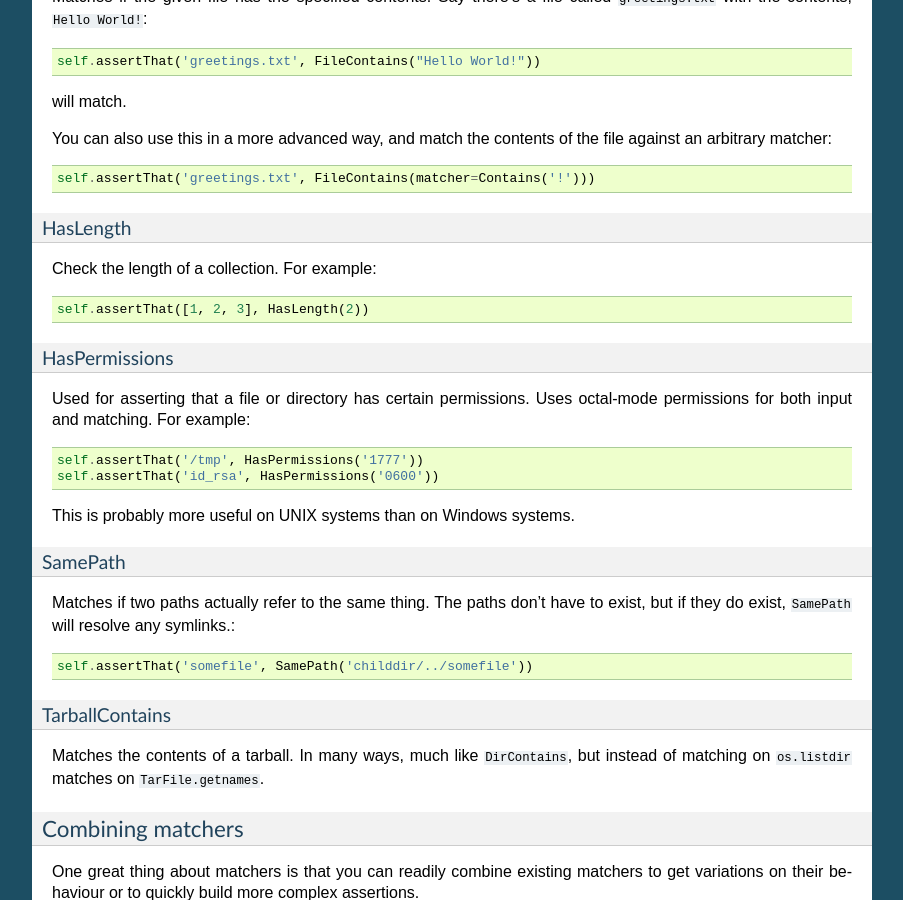
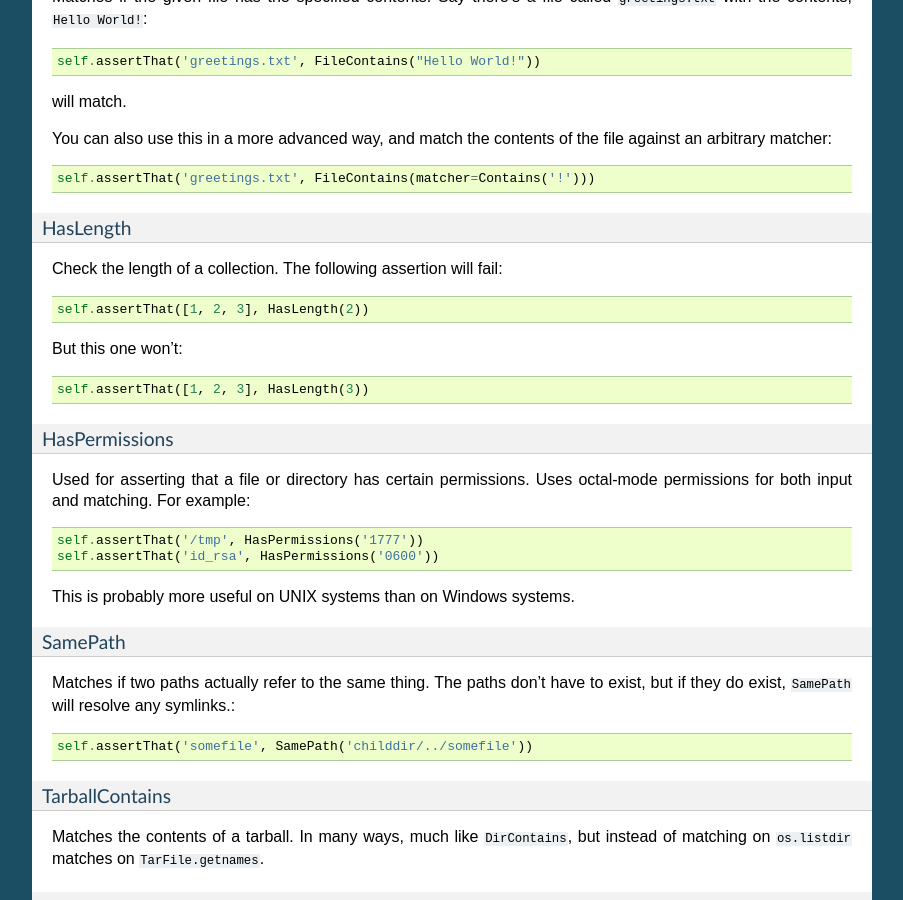
Before and after one commit to testing-cabal/testtools, a Sphinx documentation site: the page built from doc/for-test-authors.rst, in a window 1280 px wide and 900 px high, scrolled down 8159 px. Shown: the whole window, without its empty margins (198-1101 px from the left). Built offline with Sphinx 7.4.7, drawn with Linux system fonts in a browser that asks for light colours; pages that are not in the unit, such as notebooks, are missing from menus.

Commit message:
Be clear on when HasLength passes or fails
Piggy-backing the change on to other doc fixes.

```diff
--- a/doc/for-test-authors.rst
+++ b/doc/for-test-authors.rst
@@ -524,9 +524,13 @@ file against an arbitrary matcher::
 HasLength
 ~~~~~~~~~
 
-Check the length of a collection.  For example::
+Check the length of a collection.  The following assertion will fail::
 
   self.assertThat([1, 2, 3], HasLength(2))
+
+But this one won't::
+
+  self.assertThat([1, 2, 3], HasLength(3))
 
 
 HasPermissions
```
Also changed, not shown: 1 other file.
